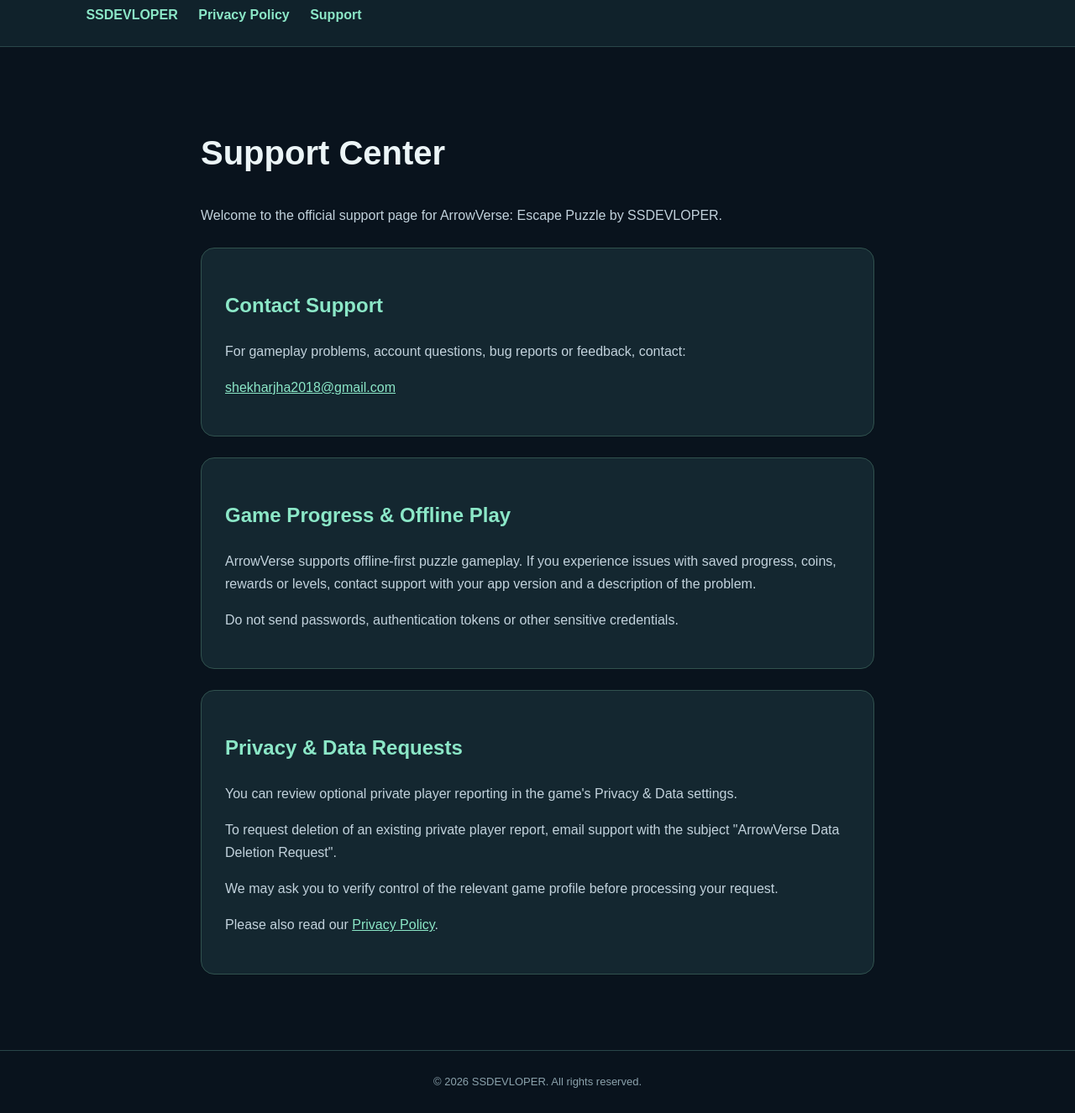
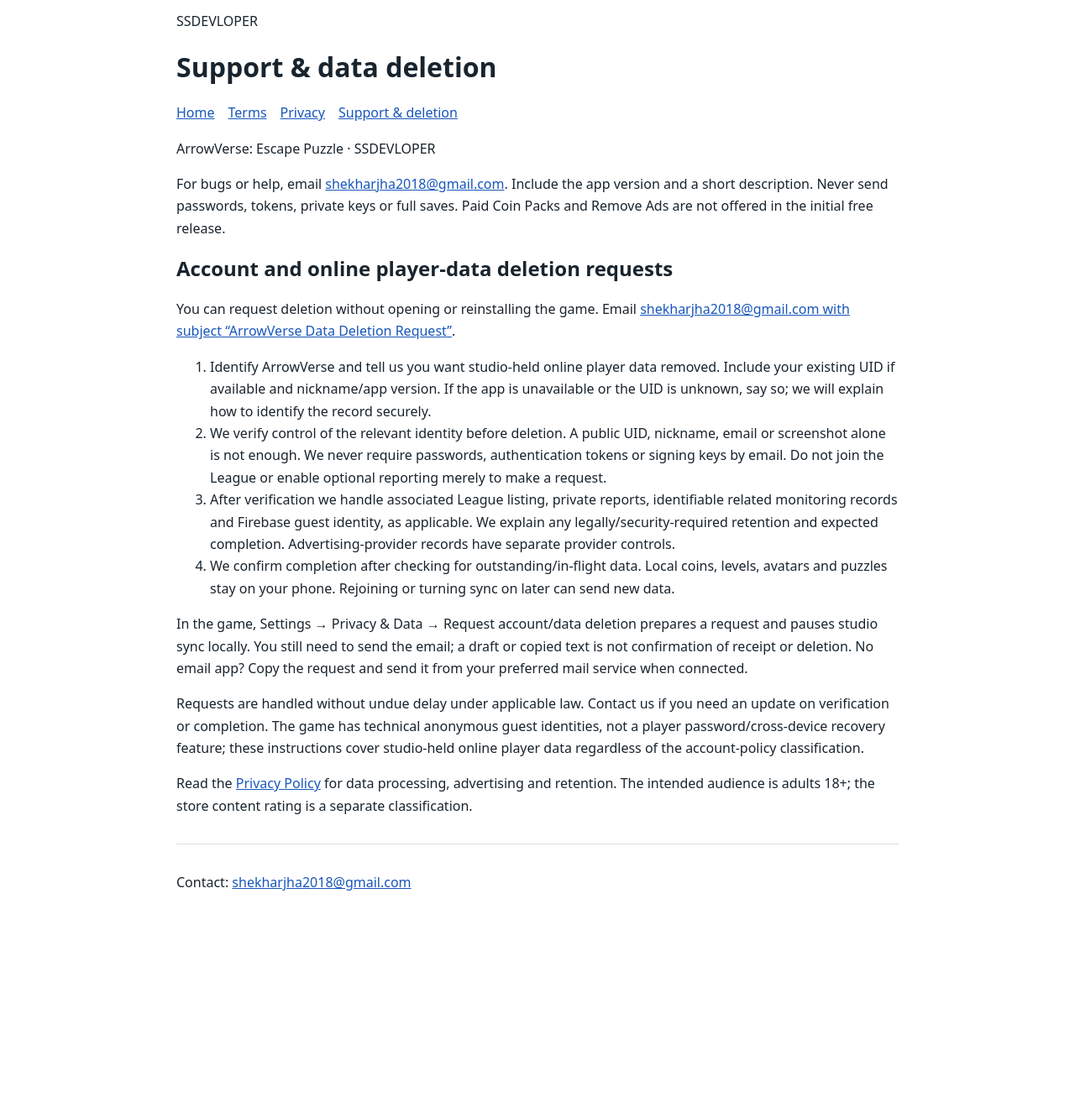
Before and after one commit to ssdevloper/ssdevloper.github.io, a plain HTML site: page support.html in a window 1280 px wide. Shown: the part 20-1346 px from the top of the page at 84% size. After the commit the page ends 1117 px from the top, so only its background shows below. Drawn offline with Linux system fonts and the light colour scheme.

Commit message:
Update support.html

```diff
--- a/support.html
+++ b/support.html
@@ -1,121 +1,11 @@
-
-<!DOCTYPE html>
-<html lang="en">
-<head>
-  <meta charset="UTF-8">
-  <meta name="viewport" content="width=device-width, initial-scale=1">
-  <meta name="description" content="Support and contact information for ArrowVerse: Escape Puzzle by SSDEVLOPER.">
-  <title>Support | SSDEVLOPER</title>
-  <style>
-    * { box-sizing: border-box; }
-    body {
-      margin: 0;
-      font: 16px/1.7 Arial, sans-serif;
-      background: #09131d;
-      color: #ecf5f7;
-    }
-    header {
-      padding: 24px 8%;
-      background: #10222b;
-      border-bottom: 1px solid #294649;
-    }
-    header a {
-      color: #8be7c7;
-      margin-right: 20px;
-      text-decoration: none;
-      font-weight: bold;
-    }
-    main {
-      max-width: 850px;
-      padding: 65px 24px 90px;
-      margin: auto;
-    }
-    h1 { font-size: 40px; }
-    h2 { color: #8be7c7; }
-    p { color: #c2d2dc; }
-    .card {
-      background: #142730;
-      border: 1px solid #31524e;
-      border-radius: 16px;
-      padding: 28px;
-      margin-top: 25px;
-    }
-    a { color: #8be7c7; }
-    footer {
-      padding: 26px;
-      text-align: center;
-      border-top: 1px solid #294649;
-      color: #8ba2ac;
-      font-size: 13px;
-    }
-  </style>
-</head>
-<body>
-  <header>
-    <a href="/">SSDEVLOPER</a>
-    <a href="/privacy.html">Privacy Policy</a>
-    <a href="/support.html">Support</a>
-  </header>
-
-  <main>
-    <h1>Support Center</h1>
-    <p>
-      Welcome to the official support page for
-      ArrowVerse: Escape Puzzle by SSDEVLOPER.
-    </p>
-
-    <section class="card">
-      <h2>Contact Support</h2>
-      <p>
-        For gameplay problems, account questions,
-        bug reports or feedback, contact:
-      </p>
-      <p>
-        <a href="mailto:shekharjha2018@gmail.com">
-          shekharjha2018@gmail.com
-        </a>
-      </p>
-    </section>
-
-    <section class="card">
-      <h2>Game Progress & Offline Play</h2>
-      <p>
-        ArrowVerse supports offline-first puzzle gameplay.
-        If you experience issues with saved progress,
-        coins, rewards or levels, contact support with
-        your app version and a description of the problem.
-      </p>
-      <p>
-        Do not send passwords, authentication tokens
-        or other sensitive credentials.
-      </p>
-    </section>
-
-    <section class="card">
-      <h2>Privacy & Data Requests</h2>
-      <p>
-        You can review optional private player reporting
-        in the game's Privacy &amp; Data settings.
-      </p>
-      <p>
-        To request deletion of an existing private
-        player report, email support with the subject
-        "ArrowVerse Data Deletion Request".
-      </p>
-      <p>
-        We may ask you to verify control of the
-        relevant game profile before processing
-        your request.
-      </p>
-      <p>
-        Please also read our
-        <a href="/privacy.html">Privacy Policy</a>.
-      </p>
-    </section>
-  </main>
-
-  <footer>
-    &copy; 2026 SSDEVLOPER. All rights reserved.
-  </footer>
-</body>
-</html>
+<!doctype html>
+<html lang="en"><head><meta charset="utf-8"><meta name="viewport" content="width=device-width,initial-scale=1"><title>Support &amp; data deletion | ArrowVerse — SSDEVLOPER</title><style>body{font-family:system-ui,sans-serif;line-height:1.65;max-width:860px;margin:32px auto;padding:0 20px;color:#18242e}h1,h2{line-height:1.25}a{color:#1756bb}nav{display:flex;gap:16px;flex-wrap:wrap}footer{border-top:1px solid #ddd;margin-top:32px;padding-top:16px}</style></head><body><header><p>SSDEVLOPER</p><h1>Support &amp; data deletion</h1><nav><a href="/">Home</a><a href="terms.html">Terms</a><a href="privacy.html">Privacy</a><a href="support.html">Support &amp; deletion</a></nav></header><main>
+<p>ArrowVerse: Escape Puzzle · SSDEVLOPER</p>
+<p>For bugs or help, email <a href="mailto:shekharjha2018@gmail.com">shekharjha2018@gmail.com</a>. Include the app version and a short description. Never send passwords, tokens, private keys or full saves. Paid Coin Packs and Remove Ads are not offered in the initial free release.</p>
+<section id="data-deletion"><h2>Account and online player-data deletion requests</h2>
+<p>You can request deletion without opening or reinstalling the game. Email <a href="mailto:shekharjha2018@gmail.com?subject=ArrowVerse%20Data%20Deletion%20Request">shekharjha2018@gmail.com with subject “ArrowVerse Data Deletion Request”</a>.</p>
+<ol><li>Identify ArrowVerse and tell us you want studio-held online player data removed. Include your existing UID if available and nickname/app version. If the app is unavailable or the UID is unknown, say so; we will explain how to identify the record securely.</li><li>We verify control of the relevant identity before deletion. A public UID, nickname, email or screenshot alone is not enough. We never require passwords, authentication tokens or signing keys by email. Do not join the League or enable optional reporting merely to make a request.</li><li>After verification we handle associated League listing, private reports, identifiable related monitoring records and Firebase guest identity, as applicable. We explain any legally/security-required retention and expected completion. Advertising-provider records have separate provider controls.</li><li>We confirm completion after checking for outstanding/in-flight data. Local coins, levels, avatars and puzzles stay on your phone. Rejoining or turning sync on later can send new data.</li></ol>
+<p>In the game, Settings → Privacy &amp; Data → Request account/data deletion prepares a request and pauses studio sync locally. You still need to send the email; a draft or copied text is not confirmation of receipt or deletion. No email app? Copy the request and send it from your preferred mail service when connected.</p>
+<p>Requests are handled without undue delay under applicable law. Contact us if you need an update on verification or completion. The game has technical anonymous guest identities, not a player password/cross-device recovery feature; these instructions cover studio-held online player data regardless of the account-policy classification.</p></section>
+<p>Read the <a href="privacy.html">Privacy Policy</a> for data processing, advertising and retention. The intended audience is adults 18+; the store content rating is a separate classification.</p>
+</main><footer><p>Contact: <a href="mailto:shekharjha2018@gmail.com">shekharjha2018@gmail.com</a></p></footer></body></html>
```
